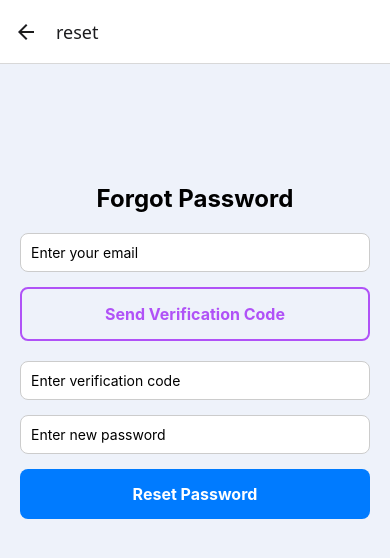
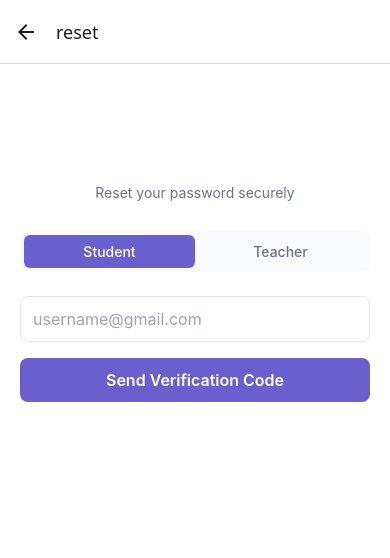
Before and after one commit to MohammedDabbah/Final_proj, a React Native app in the folder client/: screen /reset in a window 390 px wide. Shown: the top 558 px of the page. Built offline with nearby package versions, Linux system fonts and the light colour scheme; no server answers; what expo-web-browser would draw is missing.

Commit message:
minimal fixing

```diff
--- a/client/api/serverApi.js
+++ b/client/api/serverApi.js
@@ -2,5 +2,5 @@ import axios from "axios";
 
 export default axios.create({
   // baseURL: 'http://localhost:3000', // Fixed base URL
-  baseURL: 'http://10.0.0.9:3000', //Accessing the Server from Device Using Browser
+  baseURL: 'http://10.100.55.7:3000', //Accessing the Server from Device Using Browser
 });
--- a/client/src/components/Edit.js
+++ b/client/src/components/Edit.js
@@ -25,7 +25,7 @@ const Edit = () => {
     try {
       const response = await serverApi.post(
         '/change-details',
-        { fName, lName, password, newPwd },
+        { fName, lName, password, newPwd, role:user.role },
         { withCredentials: true }
       );
 
--- a/client/src/screens/ActivityScreen.js
+++ b/client/src/screens/ActivityScreen.js
@@ -219,7 +219,7 @@ const sendAudioToAI = async (uri) => {
           <Text style={styles.emptyStateSubtext}>Check back later for new assignments</Text>
         </View>
       ) : (
-        <View style={styles.activitiesList}>
+        <ScrollView style={styles.activitiesList}>
           {activities.map((activity) => (
             <TouchableOpacity
               key={activity._id}
@@ -247,7 +247,7 @@ const sendAudioToAI = async (uri) => {
               <Icon name="chevron-right" size={16} color="#CCCCCC" />
             </TouchableOpacity>
           ))}
-        </View>
+        </ScrollView>
       )}
     </View>
   );
--- a/client/src/screens/ForgetPassword.js
+++ b/client/src/screens/ForgetPassword.js
@@ -6,7 +6,8 @@ const ForgotPassword = () => {
   const [email, setEmail] = useState('');
   const [verificationCode, setVerificationCode] = useState('');
   const [newPassword, setNewPassword] = useState('');
-  const [step, setStep] = useState(1); // Tracks the current step
+  const [role, setRole] = useState('user');
+  const [step, setStep] = useState(1);
   const [loading, setLoading] = useState(false);
 
   const handleSendCode = async () => {
@@ -17,10 +18,10 @@ const ForgotPassword = () => {
 
     setLoading(true);
     try {
-      const response = await serverApi.post('/forgot-password', { email });
+      const response = await serverApi.post('/forgot-password', { email, role });
       if (response.status === 200) {
         alert("Verification code sent to your email");
-        setStep(2); // Move to the next step
+        setStep(2);
       }
     } catch (err) {
       console.error("Error sending verification code:", err.response?.data || err.message);
@@ -38,10 +39,10 @@ const ForgotPassword = () => {
 
     setLoading(true);
     try {
-      const response = await serverApi.post('/reset-password', { email, verificationCode, newPassword });
+      const response = await serverApi.post('/reset-password', { email, verificationCode, newPassword, role });
       if (response.status === 200) {
         alert("Password reset successful");
-        setStep(1); // Reset to the initial step
+        setStep(1);
         setEmail('');
         setVerificationCode('');
         setNewPassword('');
@@ -56,52 +57,86 @@ const ForgotPassword = () => {
 
   return (
     <View style={styles.container}>
-      <Text style={styles.title}>Forgot Password</Text>
+      <Text style={styles.subtitle}>Reset your password securely</Text>
 
+      {/* Role Selector */}
+      <View style={styles.roleSelector}>
+        <TouchableOpacity
+          style={[
+            styles.roleButton,
+            role === "user" && styles.roleSelected
+          ]}
+          onPress={() => setRole("user")}
+        >
+          <Text style={[styles.roleText, role === "user" && styles.roleTextSelected]}>Student</Text>
+        </TouchableOpacity>
+        <TouchableOpacity
+          style={[
+            styles.roleButton,
+            role === "teacher" && styles.roleSelected
+          ]}
+          onPress={() => setRole("teacher")}
+        >
+          <Text style={[styles.roleText, role === "teacher" && styles.roleTextSelected]}>Teacher</Text>
+        </TouchableOpacity>
+      </View>
 
+      {step === 1 && (
         <>
+          <View style={styles.inputContainer}>
             <TextInput
-            placeholder="Enter your email"
+              placeholder="username@gmail.com"
               autoCapitalize="none"
               autoCorrect={false}
               style={styles.input}
+              keyboardType="email-address"
               value={email}
               onChangeText={setEmail}
+              placeholderTextColor="#9CA3AF"
             />
-          <TouchableOpacity style={styles.buttonOutline} onPress={handleSendCode} disabled={loading}>
+          </View>
+
+          <TouchableOpacity style={styles.button} onPress={handleSendCode} disabled={loading}>
             {loading ? (
-              <ActivityIndicator size="small" color="#6B5ECD" />
+              <ActivityIndicator size="small" color="#FFFFFF" />
             ) : (
-              <Text style={styles.buttonOutlineText}>Send Verification Code</Text>
+              <Text style={styles.buttonText}>Send Verification Code</Text>
             )}
           </TouchableOpacity>
         </>
+      )}
 
-
-
+      {step === 2 && (
         <>
+          <View style={styles.inputContainer}>
             <TextInput
               placeholder="Enter verification code"
               style={styles.input}
               value={verificationCode}
               onChangeText={setVerificationCode}
+              placeholderTextColor="#9CA3AF"
             />
+          </View>
+          <View style={styles.inputContainer}>
             <TextInput
               placeholder="Enter new password"
               style={styles.input}
               secureTextEntry
               value={newPassword}
               onChangeText={setNewPassword}
+              placeholderTextColor="#9CA3AF"
             />
+          </View>
+
           <TouchableOpacity style={styles.button} onPress={handleResetPassword} disabled={loading}>
             {loading ? (
-              <ActivityIndicator size="small" color="#fff" />
+              <ActivityIndicator size="small" color="#FFFFFF" />
             ) : (
               <Text style={styles.buttonText}>Reset Password</Text>
             )}
           </TouchableOpacity>
         </>
-
+      )}
     </View>
   );
 };
@@ -109,51 +144,76 @@ const ForgotPassword = () => {
 const styles = StyleSheet.create({
   container: {
     flex: 1,
-    // justifyContent: "center",
     padding: 20,
-    backgroundColor: "#EEF2FA",
+    backgroundColor: "#FFFFFF",
   },
-  title: {
-    fontSize: 24,
-    fontWeight: "bold",
-    marginBottom: 20,
-    paddingTop:100,
+  subtitle: {
+    fontSize: 14,
+    color: "#6B7280",
     textAlign: "center",
+    marginTop: 100,
+    marginBottom: 30,
+    fontWeight: "400",
+  },
+
+  // Role Selector
+  roleSelector: {
+    flexDirection: "row",
+    backgroundColor: "#F9FAFB",
+    borderRadius: 8,
+    padding: 4,
+    marginBottom: 24,
+  },
+  roleButton: {
+    flex: 1,
+    paddingVertical: 8,
+    paddingHorizontal: 16,
+    borderRadius: 6,
+    alignItems: "center",
+  },
+  roleSelected: {
+    backgroundColor: "#6B5ECD",
+  },
+  roleText: {
+    fontSize: 14,
+    fontWeight: "500",
+    color: "#6B7280",
+  },
+  roleTextSelected: {
+    color: "#FFFFFF",
+  },
+
+  // Input Styles
+  inputContainer: {
+    flexDirection: "row",
+    alignItems: "center",
+    borderWidth: 1,
+    borderColor: "#E5E7EB",
+    borderRadius: 8,
+    paddingHorizontal: 12,
+    paddingVertical: 12,
+    marginBottom: 16,
+    backgroundColor: "#FFFFFF",
   },
   input: {
-    borderWidth: 1,
-    borderColor: "#ccc",
-    borderRadius: 8,
-    padding: 10,
-    marginBottom: 15,
-    backgroundColor: "#fff",
+    flex: 1,
+    fontSize: 16,
+    color: "#1F2937",
+    fontWeight: "400",
   },
+
+  // Buttons
   button: {
-     backgroundColor: "#007BFF",
-    padding: 15,
+    backgroundColor: "#6B5ECD",
+    paddingVertical: 12,
     borderRadius: 8,
     alignItems: "center",
-    marginBottom: 20,
+    marginBottom: 24,
   },
   buttonText: {
-    color: "#fff",
+    color: "#FFFFFF",
     fontSize: 16,
-    fontWeight: "bold",
-  },
-  buttonOutline: {
-    borderColor: '#B052F7',
-    borderWidth: 2,
-    padding: 15,
-    borderRadius: 8,
-    alignItems: 'center',
-    // width: '90%',
-    marginBottom: 20,
-    marginVertical: 0,
-  },
-  buttonOutlineText: {
-    color: '#B052F7',
-    fontSize: 16,
-    fontWeight: 'bold',
+    fontWeight: "600",
   },
 });
 
--- a/client/src/screens/LoginScreen.js
+++ b/client/src/screens/LoginScreen.js
@@ -170,7 +170,7 @@ const LoginScreen = () => {
       </TouchableOpacity>
 
       {/* Social Login */}
-      <Text style={styles.socialText}>Don't have an account? <Text style={styles.signUpLink}>Sign up</Text></Text>
+      <Text style={styles.socialText}>Don't have an account? <Text style={styles.signUpLink}>Back to Sign up</Text></Text>
 
       <TouchableOpacity
         style={styles.googleButton}
@@ -186,7 +186,7 @@ const LoginScreen = () => {
           }
         }}
       >
-        <Text style={styles.googleText}>Already have an account? Log in</Text>
+        <Text style={styles.googleText}>Continue with google account</Text>
       </TouchableOpacity>
     </View>
   );
--- a/client/src/screens/SignupScreen.js
+++ b/client/src/screens/SignupScreen.js
@@ -272,7 +272,7 @@ const SignupScreen = () => {
           }
         }}
       >
-        <Text style={styles.socialText}>Already have an account? <Text style={styles.loginLink}>Log in</Text></Text>
+        <Text style={styles.socialText}>Continue with <Text style={styles.loginLink}>Google account</Text></Text>
       </TouchableOpacity>
     </ScrollView>
   );
```
Also changed, not shown: 1 other file (tests, documents, lock files or other folders). Lines whose indentation alone changed are shown as unchanged.
